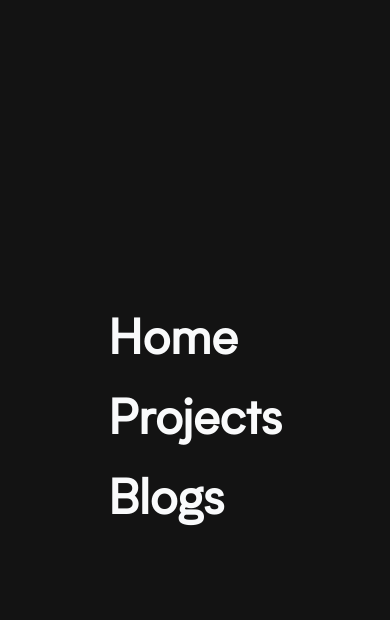
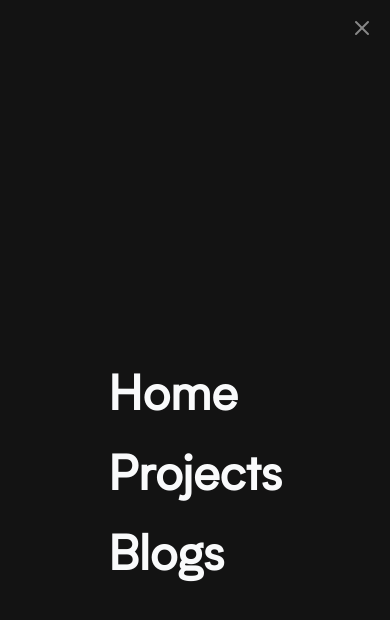
Before and after one commit to Mejiabrayan/portfolio-website, a Next.js app: page / in a window 390 px wide. Both pictures are taken after a click on the button 362 px from the left and 28 px from the top of the page. Shown: the top 620 px of the page. Built offline with nearby package versions, Linux system fonts and the light colour scheme.

Commit message:
Refactor mobile menu animation and styles

```diff
--- a/sanity/schemas/blog-schema.ts
+++ b/sanity/schemas/blog-schema.ts
@@ -89,6 +89,7 @@ const blog = {
           options: {
             withFilename: true, // optional
             highlightedLines: true, // optional
+
           },
         },
       ],
--- a/src/app/page.tsx
+++ b/src/app/page.tsx
@@ -32,14 +32,14 @@ const Home = () => {
 
             <Subheading
               size='sm'
-              className='text-left lg:text-left -tracking-tighter text-zinc-900 dark:text-neutral-100 pt-3'
+              className='text-left lg:text-left -tracking-tightertext-neutral-100 pt-3'
             >
               {role()}
             </Subheading>
             <h3 className='text-left lg:text-left tracking-tight text-neutral-400 pt-3 leading-tight'>
               {name}
             </h3>
-            <div className='flex gap-4 mt-6 text-zinc-900 dark:text-neutral-300'>
+            <div className='flex gap-4 mt-6 text-neutral-300'>
               <Link
                 href='https://github.com/Mejiabrayan'
                 target='_blank'
--- a/src/components/MobileMenu.tsx
+++ b/src/components/MobileMenu.tsx
@@ -14,75 +14,71 @@ const MobileMenu: React.FC<MobileMenuProps> = ({
   isOpen,
   onClose,
 }) => {
-  const menuVariants = {
-    initial: { scaleY: 0 },
-    animate: {
-      scaleY: 1,
-      transition: {
-        duration: 0.5,
-        ease: [0.12, 0, 0.39, 0],
-      },
-    },
-    exit: {
-      scaleY: 0,
-      transition: {
-        delay: 0.5,
-        duration: 0.5,
-        ease: [0.22, 1, 0.36, 1],
-      },
+  const linkVariants = {
+    hidden: { opacity: 0, y: -10 },
+    visible: {
+      opacity: 1,
+      y: 0,
+      transition: { duration: 0.3, ease: 'easeOut' },
     },
   };
 
-  const containerVariants = {
-    initial: {
-      transition: {
-        staggerChildren: 0.1,
-        staggerDirection: -1,
-      },
+  const menuVariants = {
+    hidden: { opacity: 0, y: -20 },
+    visible: {
+      opacity: 1,
+      y: 0,
+      transition: { duration: 0.3, ease: 'easeInOut' },
     },
-    open: {
-      transition: {
-        delayChildren: 0.2, // Adjust this delay to match your desired animation
-        staggerChildren: 0.1,
-        staggerDirection: 1,
-      },
-    },
+    exit: { opacity: 0, y: -20 },
   };
 
-  const linkVariants = {
-    initial: { y: '30vh' },
-    open: {
+  const itemVariants = {
+    hidden: { opacity: 0, y: -10 },
+    visible: {
+      opacity: 1,
       y: 0,
-      transition: {
-        ease: [0, 0.55, 0.45, 1],
-        duration: 0.7,
-      },
+      transition: { duration: 0.3, ease: 'easeOut' },
     },
   };
 
   return (
-    <AnimatePresence >
+    <AnimatePresence mode='wait'>
       {isOpen && (
         <motion.div
           className='fixed top-0 left-0 w-full origin-top h-full z-20 bg-[#131313]'
+          initial='hidden'
+          animate='visible'
+          exit='exit'
           variants={menuVariants}
-          initial='initial'
-          animate='animate'
-          exit='exit'
-          transition={{ duration: 0.3, ease: 'easeInOut' }}
         >
-          {/* Rest of your content */}
+          <div className='flex justify-end p-4'>
+            <button
+              onClick={onClose}
+              className='text-gray-400 hover:text-gray-600 focus:outline-none'
+            >
+              <X size={24} />
+            </button>
+          </div>
           <nav className='flex flex-col items-center justify-center h-full'>
             <motion.div
-              variants={containerVariants}
-              initial='initial'
-              animate='open'
-              exit='initial'
+              initial='hidden'
+              animate='visible'
+              exit='hidden'
+              variants={{
+                visible: {
+                  transition: {
+                    staggerChildren: 0.1,
+                    staggerDirection: -1,
+                    delayChildren: 0.2,
+                  },
+                },
+              }}
             >
               {Object.entries(navItems).map(([path, { name }]) => (
                 <motion.div
                   key={path}
-                  variants={linkVariants}
+                  variants={itemVariants}
                   className='text-5xl font-bold a-tracking-tight py-4'
                 >
                   <motion.div
```
